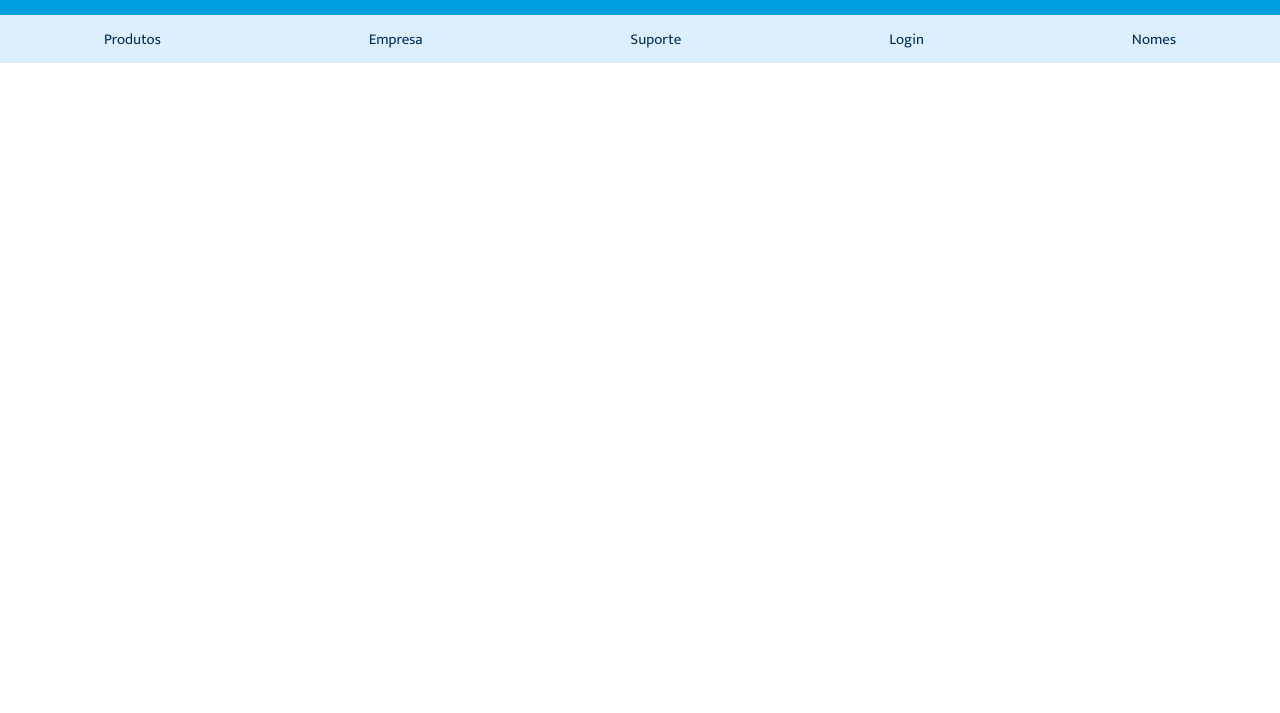
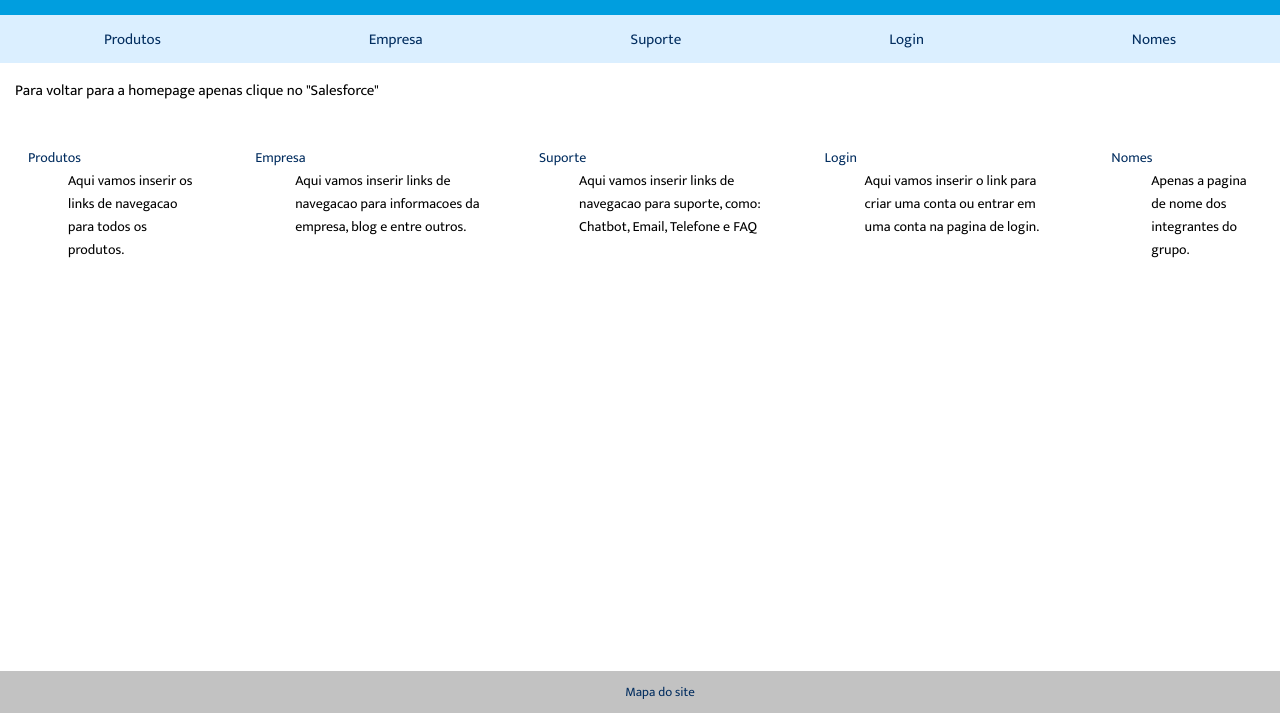
Before and after one commit to celestemayumi/challengesalesforceweb, a plain HTML site: page pages/organograma.html in a window 1280 px wide. Shown: the part 87-800 px from the top of the page. Drawn offline with Linux system fonts and the light colour scheme.

Commit message:
Adicionado conteudo das paginas

```diff
--- a/pages/organograma.html
+++ b/pages/organograma.html
@@ -1,14 +1,14 @@
 <!DOCTYPE html>
 <html lang="en">
   <head>
-    <meta charset="UTF-8">
-    <meta name="viewport" content="width=device-width, initial-scale=1.0">
+    <meta charset="UTF-8" />
+    <meta name="viewport" content="width=device-width, initial-scale=1.0" />
     <title>Challenge Salesforce</title>
-    <link rel="stylesheet" href="../styles/main.css">
+    <link rel="stylesheet" href="../styles/main.css" />
   </head>
   <body>
     <header class="header">
-        <a href="../index.html"><h1>Challenge Salesforce</h1></a>
+      <a href="../index.html"><h1>Salesforce</h1></a>
     </header>
     <nav class="nav-bar">
       <ul>
@@ -19,5 +19,48 @@
         <li><a href="./names.html">Nomes</a></li>
       </ul>
     </nav>
+    <section>
+      <p class="solution">
+        Para voltar para a homepage apenas clique no "Salesforce"
+      </p>
+      <div class="nav-map">
+        <dl>
+          <dt><a href="./product.html">Produtos</a></dt>
+          <dd>
+            Aqui vamos inserir os links de navegacao para todos os produtos.
+          </dd>
+        </dl>
+        <dl>
+          <dt><a href="./empresa.html">Empresa</a></dt>
+          <dd>
+            Aqui vamos inserir links de navegacao para informacoes da empresa,
+            blog e entre outros.
+          </dd>
+        </dl>
+        <dl>
+          <dt><a href="./suporte.html">Suporte</a></dt>
+          <dd>
+            Aqui vamos inserir links de navegacao para suporte, como: Chatbot,
+            Email, Telefone e FAQ
+          </dd>
+        </dl>
+        <dl>
+          <dt><a href="./login.html">Login</a></dt>
+          <dd>
+            Aqui vamos inserir o link para criar uma conta ou entrar em uma
+            conta na pagina de login.
+          </dd>
+        </dl>
+        <dl>
+          <dt><a href="./names.html">Nomes</a></dt>
+          <dd>Apenas a pagina de nome dos integrantes do grupo.</dd>
+        </dl>
+      </div>
+    </section>
+    <footer>
+      <ul>
+        <li><a href="./organograma.html">Mapa do site</a></li>
+      </ul>
+    </footer>
   </body>
 </html>
--- a/styles/homepage.css
+++ b/styles/homepage.css
@@ -44,7 +44,28 @@ nav {
     padding: 0px;
 }
 
-section {
+/* Estilo do conteudo e footer */
+
+.solution {
     margin-left: 1em ;
     font-size: 1.5em;
 }
+
+footer {
+    background-color: #c2c2c2;
+    display: flex;
+    align-items: center;
+    justify-content: center;
+    margin-top: auto;
+}
+
+footer ul {
+    list-style: none;
+}
+
+footer li a {
+    text-decoration: none;
+    color: #022d5f;
+    padding: 0.7em 2.1em;
+    font-size: 1.3em;
+}
--- a/styles/main.css
+++ b/styles/main.css
@@ -1,4 +1,5 @@
 @import url(homepage.css);
+@import url(map.css);
 @import url('https://fonts.googleapis.com/css2?family=Mukta:wght@200;300;400;500;600;700;800&display=swap');
 
 /* Alterando o tamanho da fonte padrao para 10px */
@@ -9,5 +10,7 @@ body {
     padding: 0px;
     margin: 0px;
     font-family: 'Mukta', sans-serif;
-    height: 100vh;
+    min-height: 100vh;
+    display: flex;
+    flex-direction: column;
 }
--- /dev/null
+++ b/styles/map.css
@@ -0,0 +1,15 @@
+.nav-map{
+    display: flex;
+    justify-content: space-between;
+    align-items:flex-start;
+    margin: 0;
+}
+dl {
+    margin: 2em;
+    font-size: 1.4em;
+}
+
+dt a{
+    text-decoration: none;
+    color:#022d5f;
+}
```
Also changed, not shown: index.html (+18 -9 lines), pages/empresa.html (+21 -4 lines), pages/login.html (+16 -4 lines), pages/names.html (+11 -4 lines), pages/product.html (+22 -4 lines), pages/suporte.html (+20 -4 lines), images/loginsalesforce.gif (added). Lines whose indentation alone changed are shown as unchanged.
